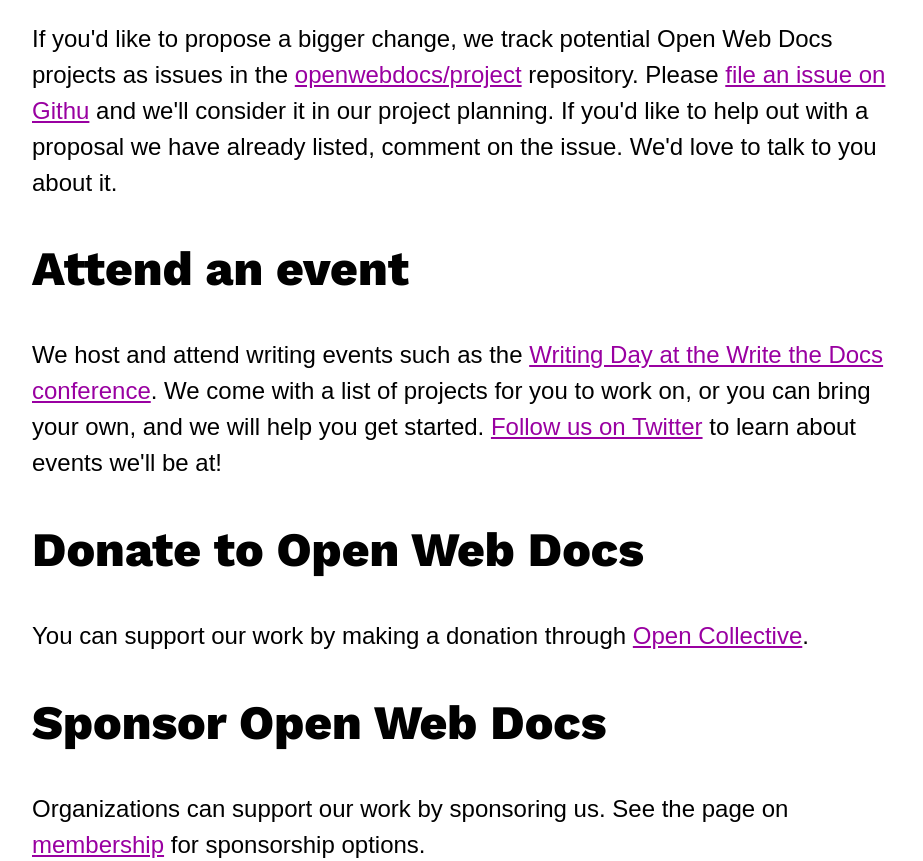
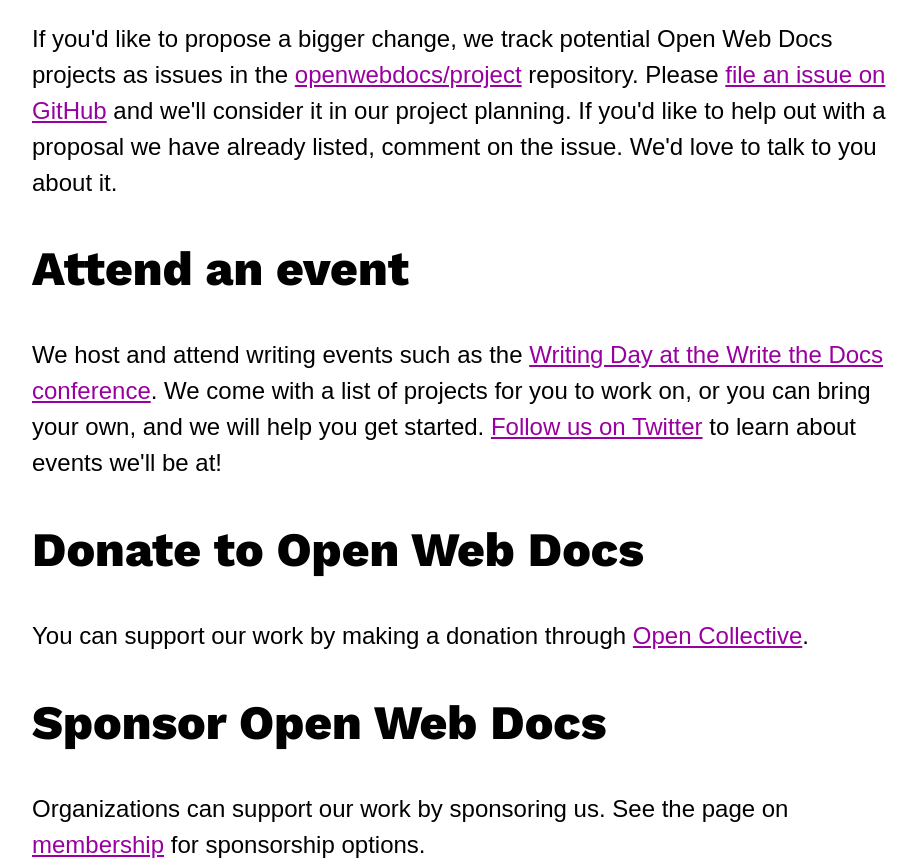
Before and after one commit to openwebdocs/owd-website, an Eleventy site: page pages/get-involved.html in a window 1280 px wide. Shown: the part 1160-2021 px from the top of the page, without its empty margins (0-923 px from the left). Built offline with nearby package versions, Linux system fonts and the light colour scheme; Eleventy itself is replaced by a stand-in of ours; files that its build step writes are made by us from their sources.

Commit message:
Fix mistype (#46)

```diff
--- a/pages/get-involved.html
+++ b/pages/get-involved.html
@@ -14,7 +14,7 @@
 
     <p>Have a look at the <a href="https://github.com/mdn/content/issues">issue backlog</a>. Issues include typos, errors, things that are not clear, as well as requests for new documentation. If you're getting started, have a look at the issues labeled <a href="https://github.com/mdn/content/issues?q=is%3Aopen+is%3Aissue+label%3A%22good+first+issue%22">good first issue</a>, but you don't have to restrict yourself to this list. If you want to take an issue, ask us to assign it to you. Please feel free to ask for help — we're always happy to provide guidance for contributors.</p>
 
-    <p>If you'd like to propose a bigger change, we track potential Open Web Docs projects as issues in the <a href="https://github.com/openwebdocs/project/issues">openwebdocs/project</a> repository. Please <a href="https://github.com/openwebdocs/project/issues/new?assignees=&labels=not+ready&template=owd-project.yml">file an issue on Githu</a> and we'll consider it in our project planning. If you'd like to help out with a proposal we have already listed, comment on the issue. We'd love to talk to you about it.</p>
+    <p>If you'd like to propose a bigger change, we track potential Open Web Docs projects as issues in the <a href="https://github.com/openwebdocs/project/issues">openwebdocs/project</a> repository. Please <a href="https://github.com/openwebdocs/project/issues/new?assignees=&labels=not+ready&template=owd-project.yml">file an issue on GitHub</a> and we'll consider it in our project planning. If you'd like to help out with a proposal we have already listed, comment on the issue. We'd love to talk to you about it.</p>
 
     <h2>Attend an event</h2>
 
```
